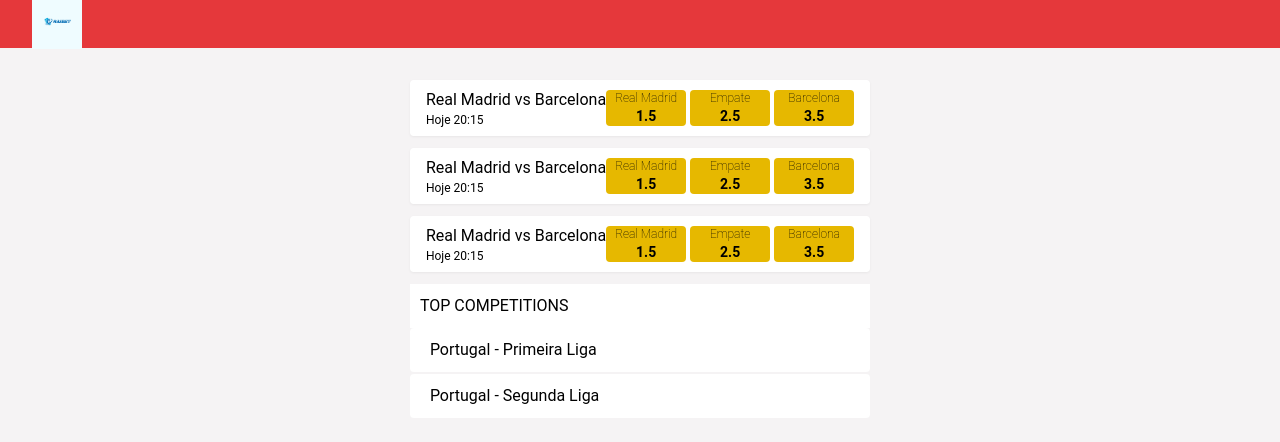
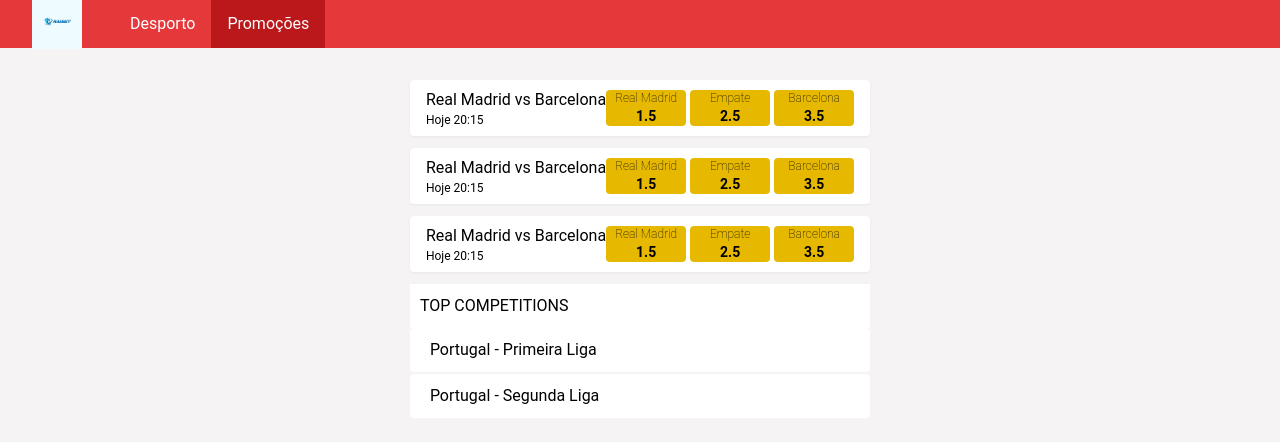
Before and after one commit to gonaloppcc/projetoRAS, a Next.js app in the folder frontend/: page / in a window 1280 px wide. Shown: the top 442 px of the page. Built offline with nearby package versions, Linux system fonts and the light colour scheme.

Commit message:
Add Page Layout.

```diff
--- a/frontend/package.json
+++ b/frontend/package.json
@@ -22,6 +22,7 @@
         "@mui/material": "^5.10.11",
         "@tanstack/react-query": "^4.13.4",
         "axios": "^1.1.3",
+        "classnames": "^2.3.2",
         "next": "12.3.1",
         "react": "18.2.0",
         "react-dom": "18.2.0",
@@ -32,12 +33,12 @@
         "@types/node": "18.11.0",
         "@types/react": "18.0.21",
         "@types/react-dom": "18.0.6",
+        "@types/uuid": "^8.3.4",
         "autoprefixer": "^10.4.13",
-        "@types/uuid": "^8.3.4",
         "eslint": "8.27.0",
         "eslint-config-next": "12.3.1",
+        "postcss": "^8.4.19",
         "prettier": "^2.7.1",
-        "postcss": "^8.4.19",
         "tailwindcss": "^3.2.4",
         "typescript": "4.8.4"
     }
--- a/frontend/src/components/Navbar/index.tsx
+++ b/frontend/src/components/Navbar/index.tsx
@@ -1,13 +1,31 @@
 import React from 'react';
 import Image from 'next/image';
+import {Navlink} from '@components/Navlink';
+
+const navlinks = [
+    {
+        name: 'Desporto', // FIXME: Name is in portuguese, needs to be generic
+        href: '/', // FIXME: Change this href to the sports page
+        isActive: false, // FIXME Change this to true if the current page is the sports page
+    },
+    {
+        name: 'Promoções', // FIXME: Same as above
+        href: '/',
+        isActive: true,
+    },
+];
 
 export const Navbar = () => {
     return (
         <div className="hidden md:flex flex-row justify-between items-center px-8 h-12 gap-3 bg-IMPERIAL_RED ">
-            <div className="flex flex-row items-center">
+            <div className="flex flex-row items-center gap-8">
                 <Image src={'/logo.png'} width={50} height={50} />
+                <div className="h-full flex flex-row ">
+                    {navlinks.map((navlink) => (
+                        <Navlink key={navlink.name} {...navlink} />
+                    ))}
+                </div>
             </div>
-            <div></div>
         </div>
     );
 };
--- /dev/null
+++ b/frontend/src/components/Navlink/index.tsx
@@ -0,0 +1,31 @@
+import React from 'react';
+import classNames from 'classnames';
+import {useRouter} from 'next/router';
+
+export interface NavlinkProps {
+    name: string;
+    href: string;
+    isActive?: boolean;
+}
+
+export const Navlink = ({name, href, isActive}: NavlinkProps) => {
+    const router = useRouter();
+
+    const onClickHandler = async () => {
+        await router.push(href);
+    };
+
+    return (
+        <div
+            className={classNames(
+                'flex flex-row items-start p-4 gap-2 h-full text-WHITE cursor-pointer',
+                {
+                    'bg-CARNELIAN': isActive,
+                }
+            )}
+            onClick={onClickHandler}
+        >
+            {name}
+        </div>
+    );
+};
```
Also changed, not shown: 1 other file (tests, documents, lock files or other folders).
